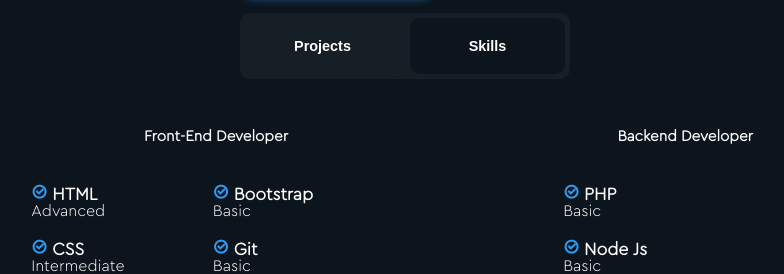
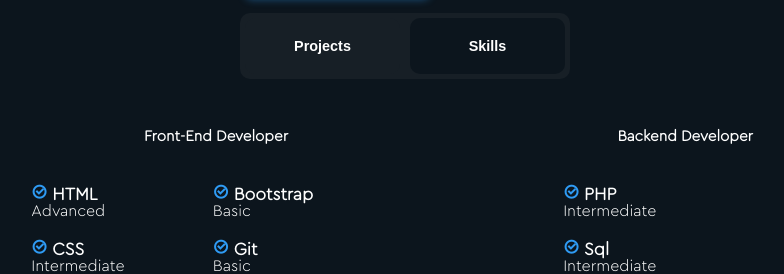
Before and after one commit to mateus124/portfolio, a plain HTML site: page index.html in a window 1280 px wide. Both pictures are taken after a click on the button "Skills". Shown: the part 526-800 px from the top of the page, without its empty margins (235-1019 px from the left). Drawn offline with nearby package versions, Linux system fonts and the light colour scheme.

Commit message:
Update index.html

```diff
--- a/index.html
+++ b/index.html
@@ -189,7 +189,11 @@
                         <ul class="back-list">
                             <li>
                                 <span><i class="ri-checkbox-circle-line"></i> PHP</span> <br>
-                                Basic
+                                Intermediate
+                            </li>
+                            <li>
+                                <span><i class="ri-checkbox-circle-line"></i> Sql</span> <br>
+                                Intermediate
                             </li>
                             <li>
                                 <span><i class="ri-checkbox-circle-line"></i> Node Js</span> <br>
```
